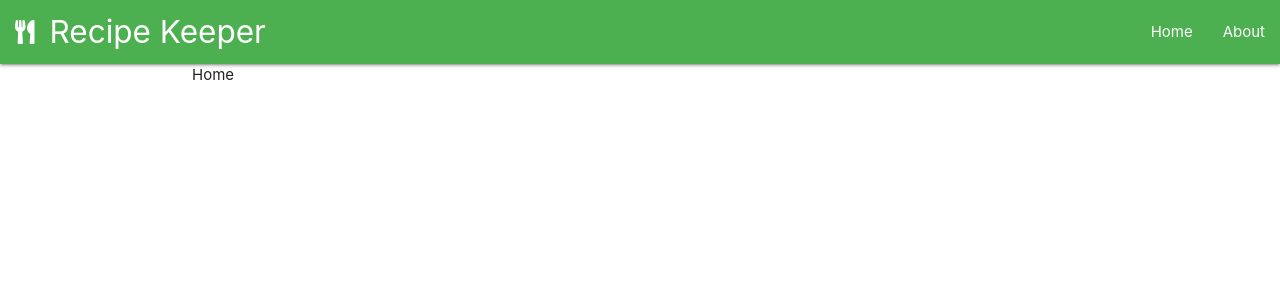
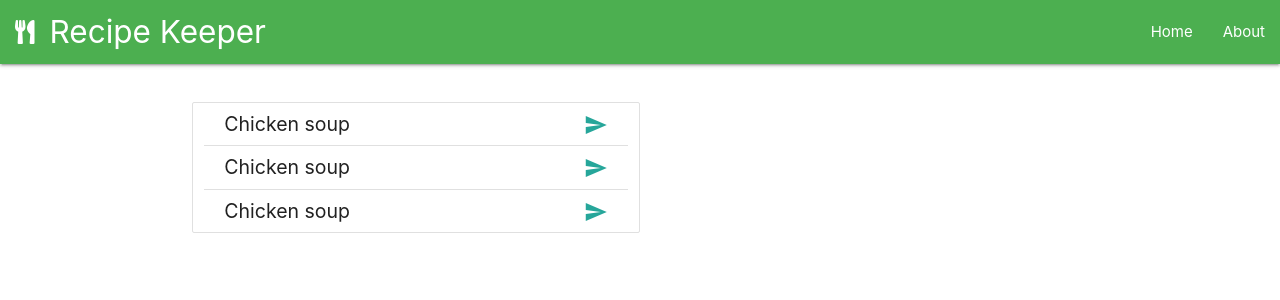
Before and after one commit to HadySalhab/MERN-recipe-keeper, a React (Create React App) app in the folder client/: page / in a window 1280 px wide. Shown: the top 300 px of the page. Built offline with nearby package versions, Linux system fonts and the light colour scheme.

Commit message:
Render Recipe & RecipeItem

```diff
--- a/client/src/App.css
+++ b/client/src/App.css
@@ -1,3 +1,6 @@
+li {
+	list-style: none;
+}
 .nav-icon {
 	display: flex;
 	align-items: center;
--- a/client/src/components/layout/Navbar.js
+++ b/client/src/components/layout/Navbar.js
@@ -7,15 +7,15 @@ const Navbar = (props) => {
 	return (
 		<React.Fragment>
 			<nav className="green">
-				<div class="nav-wrapper">
-					<a href="#!" class="brand-logo">
+				<div className="nav-wrapper">
+					<a href="#!" className="brand-logo">
 						<i className={`nav-icon ${icon}`}></i>
 						{title}
 					</a>
-					<a href="#" data-target="mobile-demo" class="sidenav-trigger">
-						<i class="material-icons">menu</i>
+					<a href="#" data-target="mobile-demo" className="sidenav-trigger">
+						<i className="material-icons">menu</i>
 					</a>
-					<ul class="right hide-on-med-and-down">
+					<ul className="right hide-on-med-and-down">
 						<li>
 							<Link to="/">Home</Link>
 						</li>
@@ -25,7 +25,7 @@ const Navbar = (props) => {
 					</ul>
 				</div>
 			</nav>
-			<ul class="sidenav" id="mobile-demo">
+			<ul className="sidenav" id="mobile-demo">
 				<li>
 					<Link className="sidenav-close" to="/">
 						Home
--- a/client/src/components/pages/Home.js
+++ b/client/src/components/pages/Home.js
@@ -1,7 +1,12 @@
 import React from "react";
+import Recipes from "../recipes/Recipes";
 
 const Home = () => {
-	return <div>Home</div>;
+	return (
+		<div style={{ paddingTop: "2rem" }} className="row">
+			<Recipes />
+		</div>
+	);
 };
 
 export default Home;
--- /dev/null
+++ b/client/src/components/recipes/RecipeItem.js
@@ -0,0 +1,16 @@
+import React from "react";
+
+const RecipeItem = ({ recipe }) => {
+	return (
+		<li className="collection-item">
+			<div style={{ fontSize: "1.3rem" }}>
+				{recipe.name}
+				<a href="#!" className="secondary-content">
+					<i className="material-icons">send</i>
+				</a>
+			</div>
+		</li>
+	);
+};
+
+export default RecipeItem;
--- /dev/null
+++ b/client/src/components/recipes/Recipes.js
@@ -0,0 +1,20 @@
+import React from "react";
+import { connect } from "react-redux";
+import RecipeItem from "./RecipeItem";
+
+const Recipes = (props) => {
+	const { recipes, loading } = props.recipes;
+	return (
+		<div className="collection col s12 m6">
+			{recipes.map((rec) => (
+				<RecipeItem recipe={rec} key={rec._id} />
+			))}
+		</div>
+	);
+};
+const mapStateToProps = (state) => {
+	return {
+		recipes: state.recipes,
+	};
+};
+export default connect(mapStateToProps)(Recipes);
--- a/client/src/reducers/index.js
+++ b/client/src/reducers/index.js
@@ -1,6 +1,7 @@
 import { combineReducers } from "redux";
+import recipeReducer from "./recipeReducer";
 
 // Application State
 export default combineReducers({
-	recipes: () => "replaceMe",
+	recipes: recipeReducer,
 });
--- a/client/src/reducers/recipeReducer.js
+++ b/client/src/reducers/recipeReducer.js
@@ -23,7 +23,7 @@ const initialState = {
 				"4 (about 900g) Lilydale Free Range Chicken Thigh, skinned, excess fat trimmed",
 				"1 large brown onion, halved, finely chopped",
 			],
-			_id: "5f1114faf03ef22108078545",
+			_id: "5f111abf3fc54247fc34ce52",
 			name: "Chicken soup",
 			direction:
 				"Combine chicken, onion, carrot, celery, garlic, parsley, thyme, water and peppercorns in a large saucepan over medium-high heat. Bring to the boil. Reduce heat to low and cook, covered, for 40 minutes or until vegetables are very tender. Use tongs to transfer the chicken to a clean work surface. Hold with tongs and cut the chicken meat from the bones. Discard bones. Tear the chicken meat and add to the soup.Taste and season with sea salt. Ladle soup among serving bowls. Sprinkle with extra parsley and serve immediately.",
@@ -33,7 +33,7 @@ const initialState = {
 				"4 (about 900g) Lilydale Free Range Chicken Thigh, skinned, excess fat trimmed",
 				"1 large brown onion, halved, finely chopped",
 			],
-			_id: "5f1114faf03ef22108078545",
+			_id: "5f111abf3fc54247fc34ce53",
 			name: "Chicken soup",
 			direction:
 				"Combine chicken, onion, carrot, celery, garlic, parsley, thyme, water and peppercorns in a large saucepan over medium-high heat. Bring to the boil. Reduce heat to low and cook, covered, for 40 minutes or until vegetables are very tender. Use tongs to transfer the chicken to a clean work surface. Hold with tongs and cut the chicken meat from the bones. Discard bones. Tear the chicken meat and add to the soup.Taste and season with sea salt. Ladle soup among serving bowls. Sprinkle with extra parsley and serve immediately.",
```
